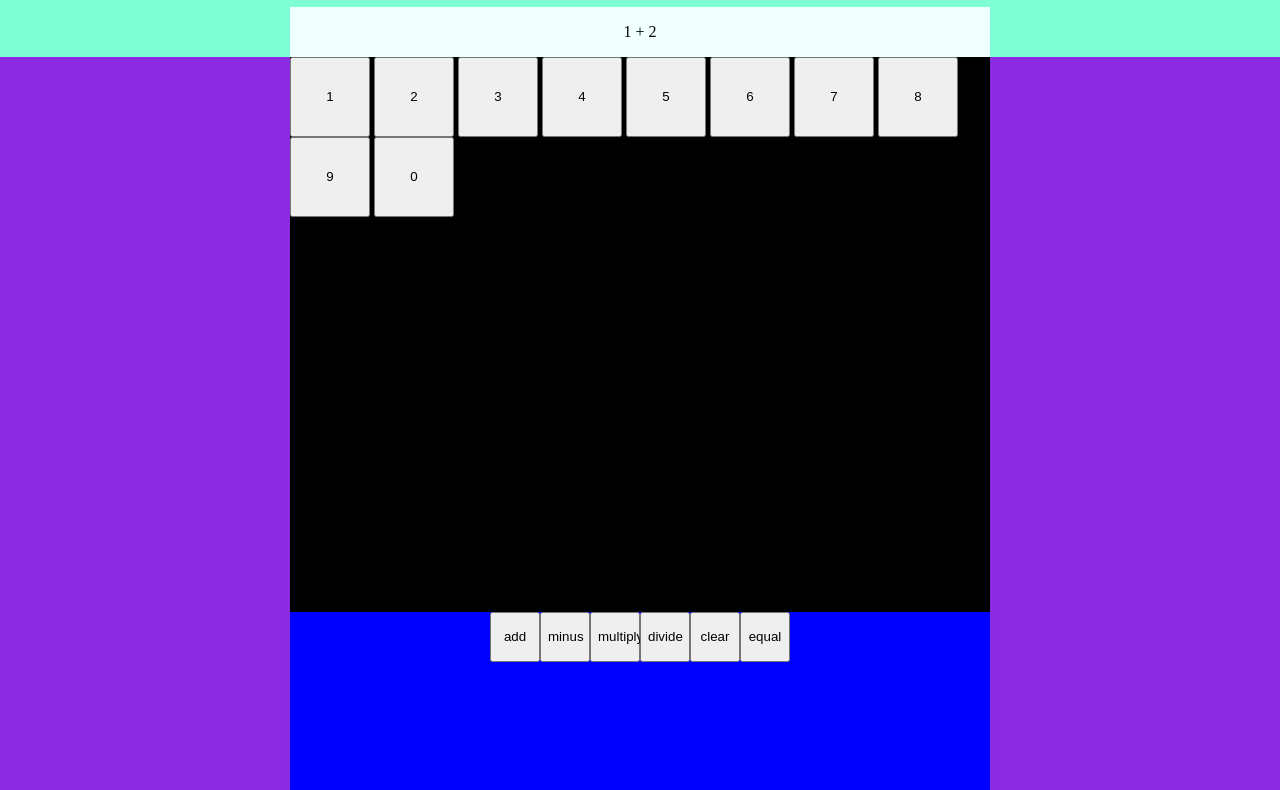
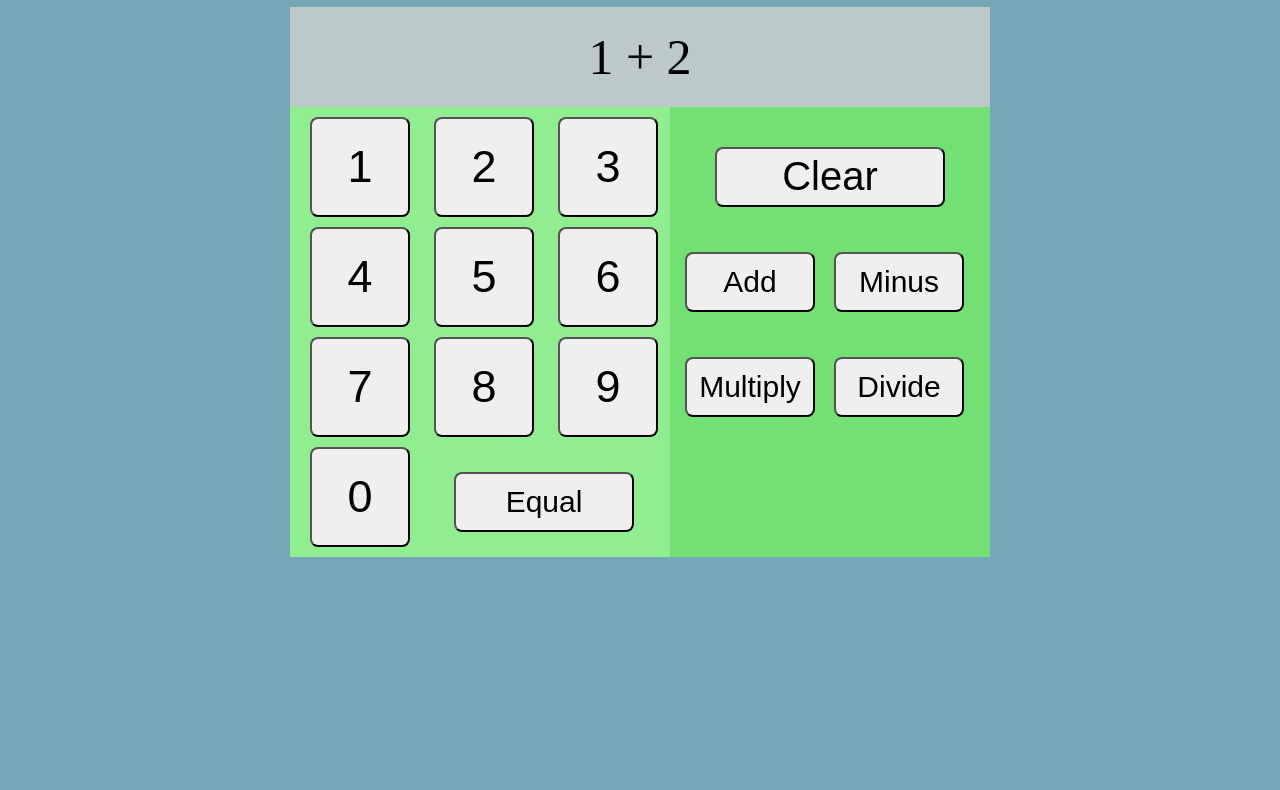
Before and after one commit to ivanovichi123/Calculator, a plain HTML site: page index.html in a window 1280 px wide. Shown: the part 73-863 px from the top of the page. Drawn offline with Linux system fonts and the light colour scheme.

Commit message:
Finnal display of the calculator

```diff
--- a/index.html
+++ b/index.html
@@ -10,7 +10,11 @@
 <body>
     <h1>My awesome calculator!!!!</h1>
     <div class="flex">
-        <div class = "display">1 + 2</div>
+        <div class = "display">
+            <div id="oneNumber">1</div>
+            <div id="symbol">+</div>
+            <div id="twoNumber">2</div>
+        </div>
     </div>
     <div class="container">
         <div id="buttons">
@@ -25,13 +29,17 @@
                 <button class="eight">8</button>
                 <button class="nine">9</button>
                 <button class="zero">0</button>
+                <button class="equal">Equal</button>
             </div>
-            <button class="add">add</button>
-            <button class="minus">minus</button>
-            <button class="multiply">multiply</button>
-            <button class="divide">divide</button>
-            <button class="clear">clear</button>
-            <button class="equal">equal</button>
+            <div class="special">
+                <button class="clear">Clear</button>
+                <button class="add">Add</button>
+                <button class="minus">Minus</button>
+                <button class="multiply">Multiply</button>
+                <button class="divide">Divide</button>
+
+
+            </div>
         </div>
     </div>
 </body>
--- a/javascript.js
+++ b/javascript.js
@@ -30,7 +30,11 @@ const div = function divide(a, b) {
     console.log(op4);
 }
 
+const one = document.querySelector(".one");
+one.addEventListener("click", () => {
 
+    alert("Boba Laura");
+})
 
 
 add(1, 2);
--- a/style.css
+++ b/style.css
@@ -1,6 +1,6 @@
 body {
     margin: 0;
-    background-color: aquamarine;
+    background-color: rgb(118, 167, 184);
 }
 
 h1 {
@@ -8,48 +8,127 @@ h1 {
 }
 
 .display {
-    background-color: azure;
-    height: 50px;
+    background-color: rgb(189, 201, 201);
+    height: 100px;
     width: 700px;
     text-align: center;
     vertical-align: middle;
-    line-height: 50px;
+    line-height: 100px;
+    font-size: 50px;
+    display:inline-block
 }
 
 .flex {
     display: flex;
     justify-content: center;
+    box-sizing: border-box;
 }
 
 #buttons {
-    background-color: blue;
     width: 700px;
     height: 1000px;
-    flex-wrap: wrap;
     display: flex;
     justify-content: center;
-
+    box-sizing: border-box;
 }
 
 .container {
-    background-color: blueviolet;
     display: flex;
     justify-content: center;
-    /* flex-wrap: wrap; */
-    margin: 0;
+    flex-wrap: wrap;
+    box-sizing: border-box;
 }
 
 .one, .two, .three, .four, .five, .six, .seven, .eight, .nine, .zero {
-    width: 80px;
-    height: 80px;
+    width: 100px;
+    height: 100px;
+    box-sizing: border-box;
+    border-radius: 8px;
+    font-size: 45px;
+    cursor: pointer;
 }
 
-.add, .minus, .multiply, .divide, .clear, .equal {
-    width: 50px;
-    height: 50px;
+.add, .minus, .multiply, .divide {
+    width: 130px;
+    height: 60px;
+    box-sizing: border-box;
+    font-size: 30px;
+    border-radius: 8px;
+    cursor: pointer;
 }
 
 .numbers {
-    background-color: black;
-    /* max-width: 300px; */
+    background-color: lightgreen;
+    max-width: 380px;
+    box-sizing: border-box;
+    max-height: 450px;
 }
+
+.special {
+    background-color: rgb(115, 224, 115);
+    max-width: 350px;
+    box-sizing: border-box;
+    max-height: 450px;
+}
+
+.three, .six, .nine {
+    margin-left: 20px;
+}
+
+.two, .five, .eight {
+    margin-left: 20px;
+}
+
+.one, .zero, .four, .seven {
+    margin-left: 20px;
+}
+
+.one, .two, .three {
+    margin-top: 10px;
+}
+
+.four, .five, .six {
+    margin-top: 10px;
+}
+
+.seven, .eight, .nine {
+    margin-top: 10px;
+}
+
+.zero {
+    margin-top: 10px;
+}
+
+.equal {
+    margin-left: 40px;
+    width: 180px;
+    height: 60px;
+    font-size: 30px;
+    box-sizing: border-box;
+    border-radius: 8px;
+    cursor: pointer;
+}
+
+.add, .minus {
+    margin-left: 15px;
+    margin-top: 45px;
+}
+
+.multiply, .divide {
+    margin-left: 15px;
+    margin-top: 45px;
+}
+
+.clear {
+    margin-left: 45px;
+    width: 230px;
+    height: 60px;
+    margin-top: 40px;
+    font-size: 40px;
+    border-radius: 8px;
+    cursor: pointer;
+}
+
+#oneNumber, #symbol, #twoNumber {
+    display:inline-block;
+}
```
